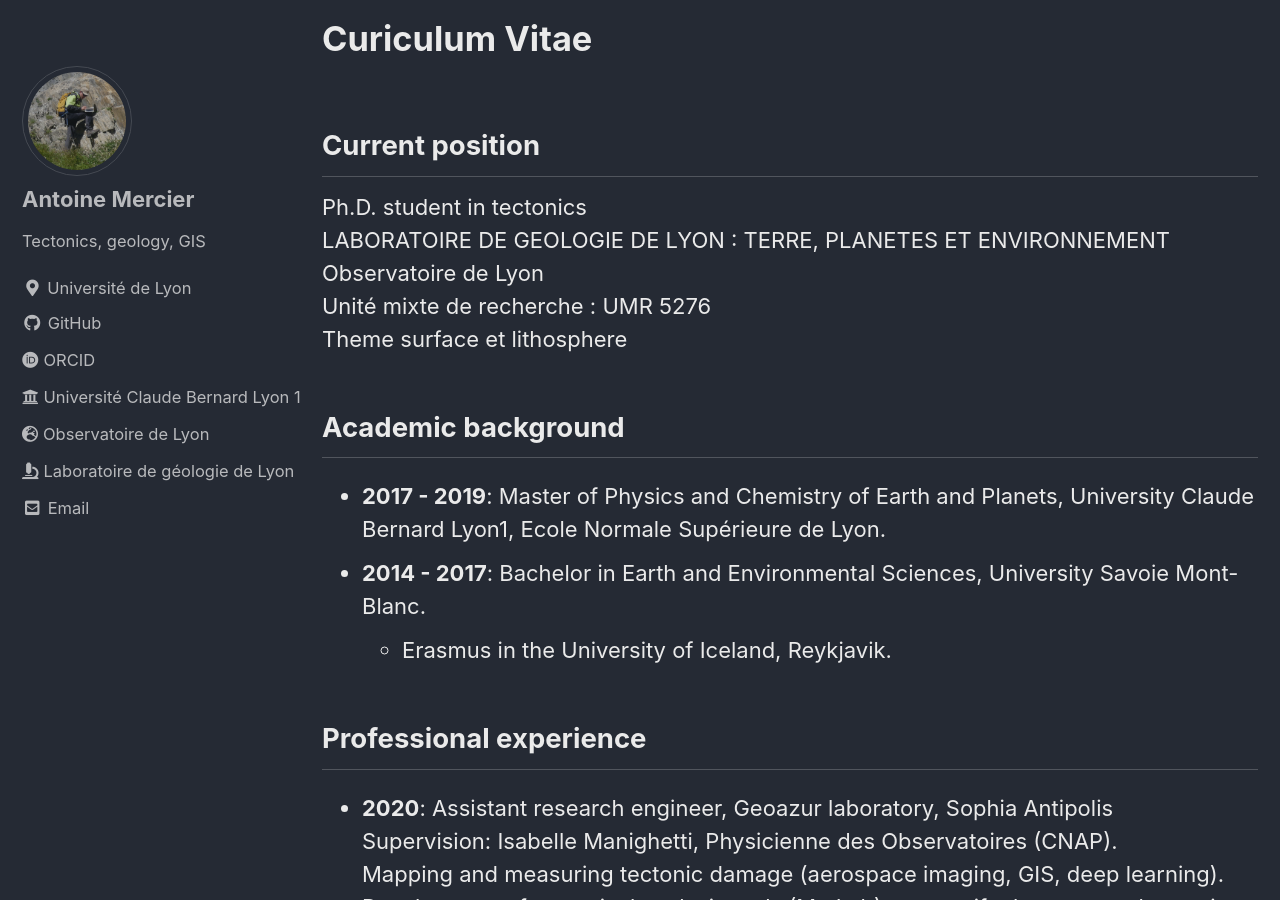
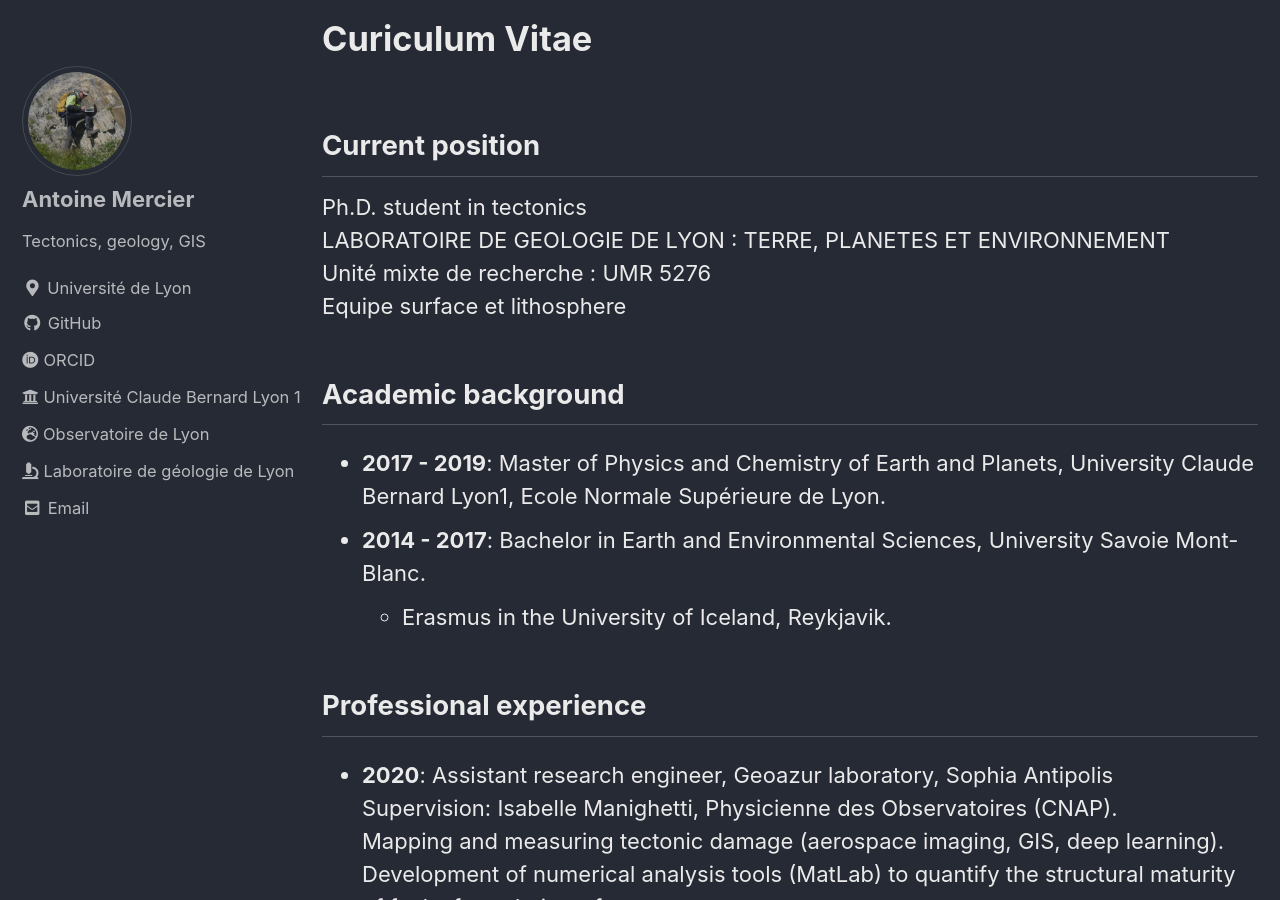
Before and after one commit to AntoineMercier/AntoineMercier.github.io, a Jekyll site: the page built from _pages/cv.md, in a window 1280 px wide and 900 px high, scrolled down 470 px. Built offline with Jekyll 4.4.1, drawn with Linux system fonts in a browser that asks for light colours; cached includes are drawn as plain includes.

Commit message:
Update cv.md

```diff
--- a/_pages/cv.md
+++ b/_pages/cv.md
@@ -16,9 +16,8 @@ Current position
 -----------------
 Ph.D. student in tectonics
 LABORATOIRE DE GEOLOGIE DE LYON : TERRE, PLANETES ET ENVIRONNEMENT
-Observatoire de Lyon
 Unité mixte de recherche : UMR 5276
-Theme surface et lithosphere
+Equipe surface et lithosphere
 
 Academic background
 --------------------
```
